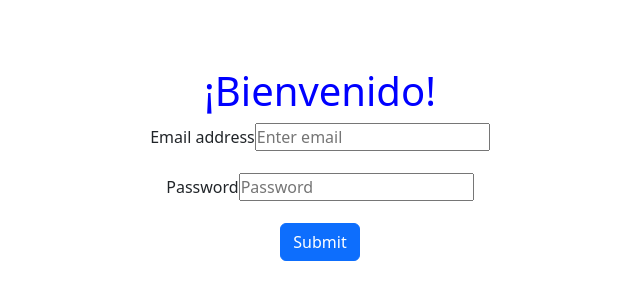
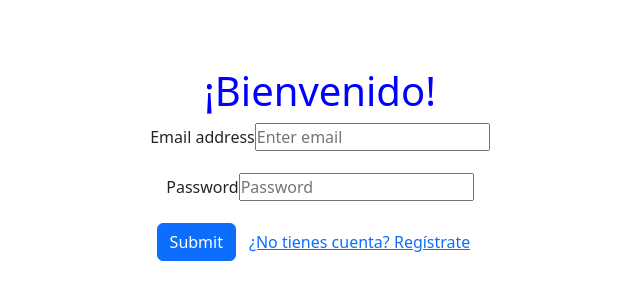
Before and after one commit to agusDIABLO/Obligatorio-DFS-Front, a React (Vite) app: page /login in a window 1280 px wide. Shown: the part 236-536 px from the top of the page, without its empty margins (320-960 px from the left). Built offline with nearby package versions, Linux system fonts and the light colour scheme.

Commit message:
Add register

```diff
--- a/src/components/Register.jsx
+++ b/src/components/Register.jsx
@@ -11,9 +11,9 @@ import { registerApiObligatorio } from "../services/registerService";
 
 
 const initialValues = {
+    name: "",
     email: "",
     password: "",
-    name: "",
     phone: ""
 };
 
@@ -28,9 +28,11 @@ const Register = () => {
 
     const onSubmit = async (values, actions) => {
         try {
-            const { name, email,phone, password } = values;
-            const {token} = await registerApiObligatorio(name, email, phone, password);
+            const { name, email, password, phone } = values;
 
+            console.log('values', values)
+            const response = await registerApiObligatorio(name, email,password, phone);
+            const token = response.token;
             const decoded = jwtDecode(token);
             const { exp, iat, id: userId, role} = decoded;
 
--- a/src/components/login/Login.jsx
+++ b/src/components/login/Login.jsx
@@ -9,6 +9,7 @@ import { getLoginSchema } from "../../schemas/loginSchemas";
 import { loginApiObligatorio } from "../../services/loginServices";
 import { jwtDecode } from "jwt-decode";
 import moment from "moment";
+
 
 
 const initialValues = {
@@ -90,6 +91,14 @@ const Login = () => {
                     <Button variant="primary" type="submit">
                         Submit
                     </Button>
+                    <Button
+                    variant="link"
+                    onClick={() => navigate("/register")}
+                    className="btn-login"
+                    >
+                    ¿No tienes cuenta? Regístrate
+                    </Button>
+
                 </Form>
             )}
         </Formik></>
--- a/src/components/login/login.module.css
+++ b/src/components/login/login.module.css
@@ -1,3 +1,8 @@
 .estiloLogin{
     color:blue;
 }
+
+
+.btn-login{
+
+    background-color: #740374;}
--- a/src/services/registerService.js
+++ b/src/services/registerService.js
@@ -1,12 +1,15 @@
 import axios from "axios";
 import { urlBackend } from "../constants/constants";
 
-export const registerApiObligatorio = async (name, email, phone, password) => {
-
+export const registerApiObligatorio = async (name, email, password, phone) => {
+    console.log('name, email, password, phone', name, email, password, phone)
     try {
         const response = await axios.post(
             `${urlBackend}/signup`,
-            { name, email, phone, password },
+            { name,
+              email,
+              password,
+              phone},
             {
                 headers: {
                     'Content-Type': 'application/json'
@@ -21,6 +24,8 @@ export const registerApiObligatorio = async (name, email, phone, password) => {
 
         // Si el error viene del servidor (Axios lo envuelve en error.response)
         if (error.response && error.response.data) {
+            console.log(error.response.data);
+
             throw new Error(error.response.data.message || "Error en la respuesta del servidor");
         }
         // Si es un error de red u otro tipo
```
